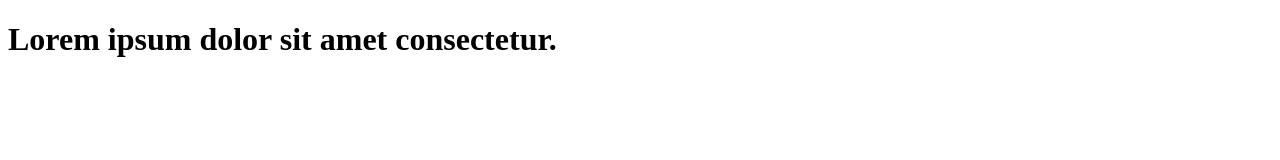
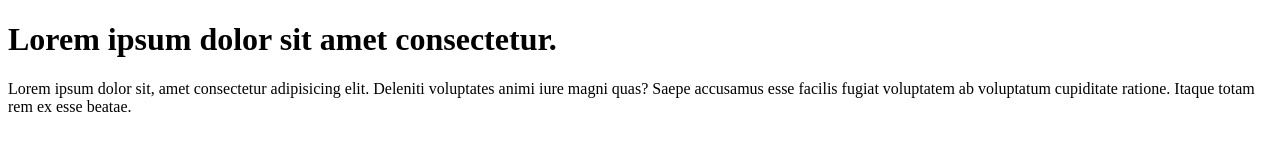
Before and after one commit to imkrrishgupta/learn-git, a plain HTML site: page index.html in a window 1280 px wide. Drawn offline with Linux system fonts and the light colour scheme.

Commit message:
add paragraph to code

```diff
--- a/index.html
+++ b/index.html
@@ -7,5 +7,6 @@
 </head>
 <body>
     <h1>Lorem ipsum dolor sit amet consectetur.</h1>
+    <p>Lorem ipsum dolor sit, amet consectetur adipisicing elit. Deleniti voluptates animi iure magni quas? Saepe accusamus esse facilis fugiat voluptatem ab voluptatum cupiditate ratione. Itaque totam rem ex esse beatae.</p>
 </body>
 </html>
```
